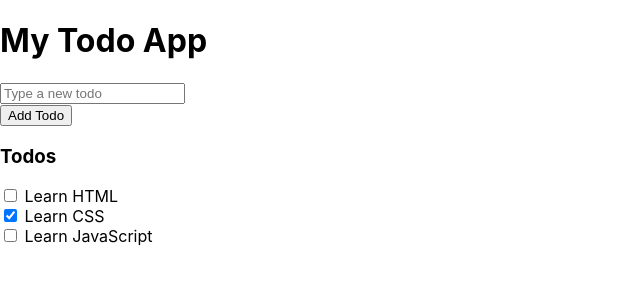
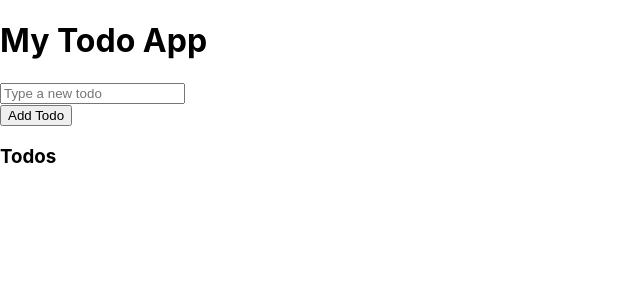
Before and after one commit to ValerieVR/intro-react, a React (Create React App) app: page / in a window 1280 px wide. Shown: the top 300 px of the page, without its empty margins (0-640 px from the left). Built offline with nearby package versions, Linux system fonts and the light colour scheme.

Commit message:
Move clickHandler function from Form component to parent component

```diff
--- a/package.json
+++ b/package.json
@@ -9,6 +9,7 @@
     "react": "^17.0.1",
     "react-dom": "^17.0.1",
     "react-scripts": "4.0.2",
+    "uuid": "^8.3.2",
     "web-vitals": "^1.1.0"
   },
   "scripts": {
--- a/src/App.js
+++ b/src/App.js
@@ -1,5 +1,6 @@
-import React, { useState } from 'react';
+import React, { useState, useRef } from 'react';
 import './App.css';
+import { v4 as uuidv4 } from 'uuid';
 
 //components
 import Header from './components/Header';
@@ -7,17 +8,23 @@ import Form from './components/Form';
 import TodoList from './components/TodoList';
 
 function App() {
-  const initialTodos = [
-    {id: 1, name: "Learn HTML", complete: false},
-    {id: 2, name: "Learn CSS", complete: true},
-    {id: 3, name: "Learn JavaScript", complete: false}
-  ];
-  const [todos, setTodos] = useState(initialTodos);
+  const [todos, setTodos] = useState([]);
+  const inputRef = useRef();
+
+  const clickHandler = (e) => {
+    const name = inputRef.current.value;
+    if (name === "") return;
+    setTodos(prevTodos => {
+      return [...prevTodos, {id: uuidv4(), name: name, complete: false}]
+    })
+    inputRef.current.value = null;
+
+}
 
   return (
     <div className="App">
       <Header/>
-      <Form/>
+      <Form inputRef={inputRef} clickHandler={clickHandler}/>
       <TodoList todos={todos}/>
     </div>
   );
--- a/src/components/Form.js
+++ b/src/components/Form.js
@@ -1,16 +1,10 @@
-import React, { useRef } from "react";
+import React from "react";
 
-const Form = () => {
-    const inputRef = useRef();
-
-    const clickHandler = () => {
-        const inputElement = inputRef.current;
-        console.log(inputElement.value);
-    }
+const Form = ({inputRef, clickHandler}) => {
 
     return (
         <div>
-            <input ref={inputRef} type="text" placeholder="Type a new todo"/><br/>
+            <input ref={inputRef }type="text" placeholder="Type a new todo"/><br/>
             <button onClick={clickHandler}>Add Todo</button>
         </div>
     );
```
Also changed, not shown: 1 other file (tests, documents, lock files or other folders).
